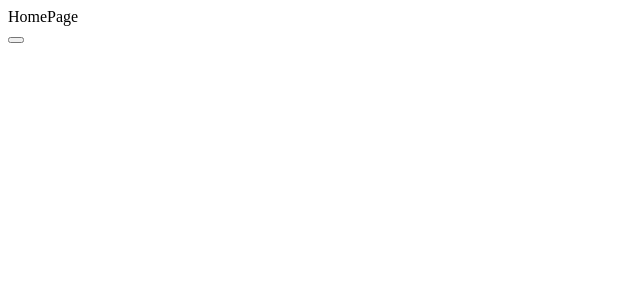
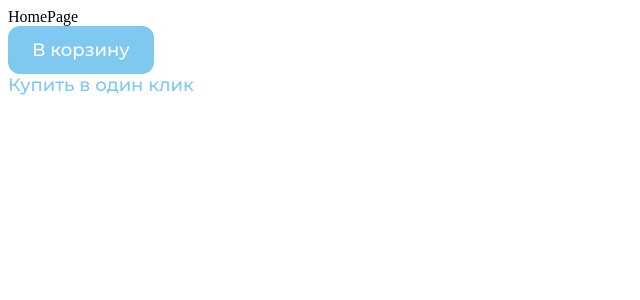
Before and after one commit to ketrin-net/ToddlerShop, a React (Create React App) app: page / in a window 1280 px wide. Shown: the top 300 px of the page, without its empty margins (0-640 px from the left). Built offline with nearby package versions, Linux system fonts and the light colour scheme.

Commit message:
add general stylization for buttons and a

```diff
--- a/src/App.scss
+++ b/src/App.scss
@@ -0,0 +1,30 @@
+@import './variables';
+
+*{
+    box-sizing: border-box;
+}
+
+a{
+    text-decoration: none;
+    color: $color-blue;
+    text-align: center;
+    font-family: Montserrat;
+    font-size: 18px;
+    font-style: normal;
+    font-weight: 500;
+    line-height: normal;
+}
+
+button {
+    padding: 0;
+    border: none;
+    background-color: transparent;
+
+    color: white;
+    text-align: center;
+    font-family: Montserrat;
+    font-size: 18px;
+    font-style: normal;
+    font-weight: 500;
+    line-height: normal;
+}
--- a/src/App.tsx
+++ b/src/App.tsx
@@ -1,7 +1,7 @@
 import React from 'react';
 import './App.scss';
 import { BrowserRouter, Routes, Route } from 'react-router-dom';
-import { Buttons } from './components/Buttons/Buttons';
+import { BtnIntoBscket } from './components/Buttons/Buttons';
 
 export interface AppProps {}
 
@@ -35,7 +35,7 @@ export const App = (props: AppProps) => {
         <Route path="wholesalers" element={<div>WholesalersPage</div>} />
         <Route path="*" element={<div>NotFoundPage</div>} />
       </Routes>
-      <Buttons />
+      <BtnIntoBscket />
     </BrowserRouter>
   );
 };
--- a/src/_variables.scss
+++ b/src/_variables.scss
@@ -1,6 +1,6 @@
 $color-blue: #7FC9F0;
-$color-blue-dark: #223540;
-$color-blue-gray: #446B80;
+$color-black-blue: #223540;
+$color-sea: #446B80;
 $color-blue-transparent: #E5F4FC;
 $color-beige: #ECC7C1;
 $color-beige-light: #FDF6EF;
--- a/src/components/Buttons/Buttons.scss
+++ b/src/components/Buttons/Buttons.scss
@@ -2,8 +2,10 @@
 
 .btn {
     border-radius: 12px;
+    padding: 13px 24px;
 
     &.into-basket {
-
+        background-color: $color-blue;
+        width: 146px;
     }
 }
--- a/src/components/Buttons/Buttons.tsx
+++ b/src/components/Buttons/Buttons.tsx
@@ -1,10 +1,13 @@
 import React from 'react';
 import './Buttons.scss';
 
-export const Buttons = () => {
+export const BtnIntoBscket = () => {
     return (
-        <div className='btn into-basket'>
-            <button> </button>
-        </div>
+        <>
+            <div className='btn into-basket'>
+                <button>В корзину</button>
+            </div>
+            <a href="">Купить в один клик</a>
+        </>
     );
 };
```
